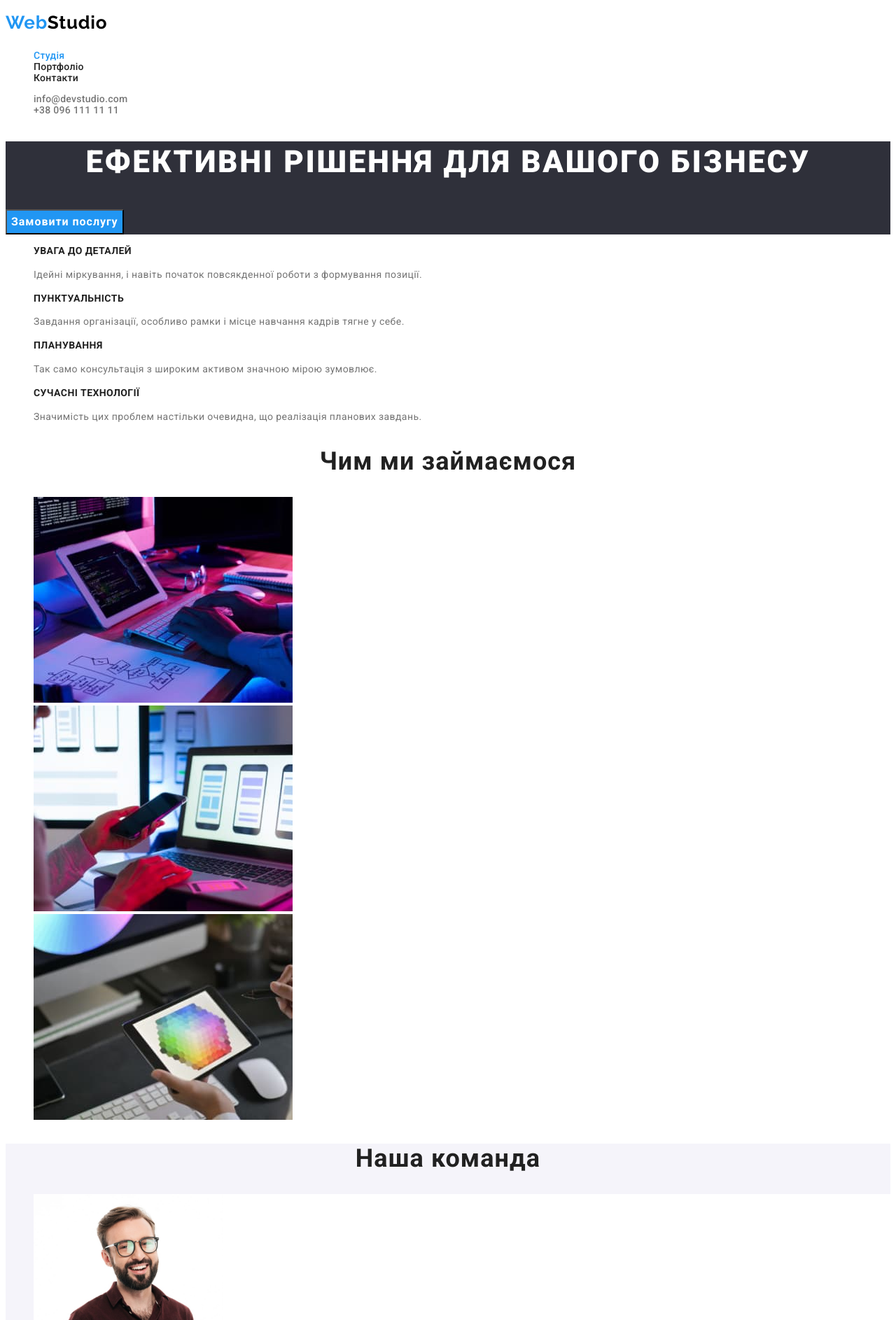
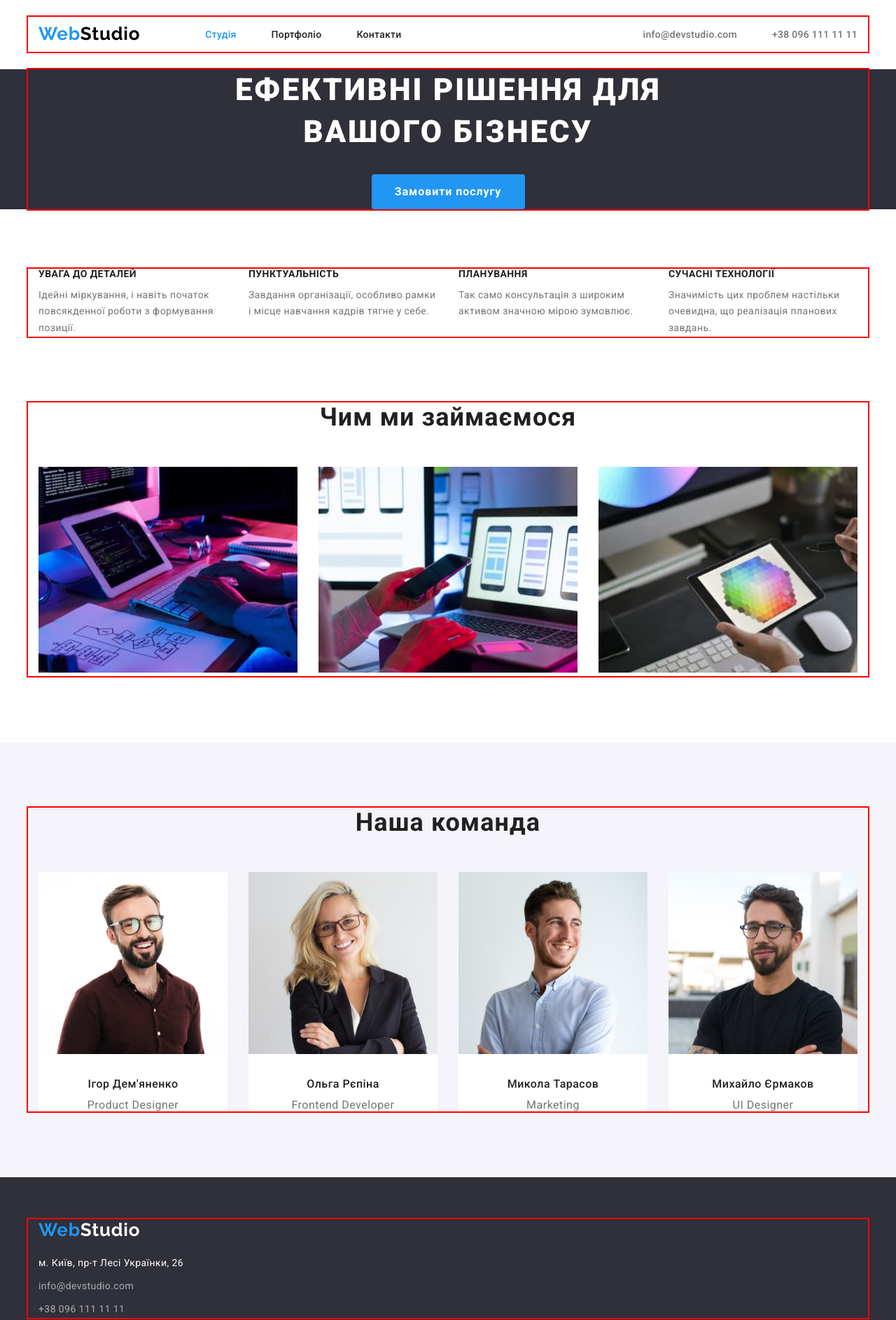
Before and after one commit to MaksymKonin/goit-markup-hw-03, a plain HTML site: page index.html in a window 1280 px wide. Shown: the top 1886 px of the page at 70% size. Drawn offline with nearby package versions, Linux system fonts and the light colour scheme.

Commit message:
індекс+портфоліо частково позиціювання

```diff
--- a/css/styles.css
+++ b/css/styles.css
@@ -1,12 +1,38 @@
 :root {
   --top-text-color: #212121;
   --text-color: #757575;
+  --second-text-color: #ffffff;
   --accent-color: #2196f3;
+  --btn-background: ;
+}
+
+p,
+h1,
+h2,
+h3,
+h4,
+h5,
+h6 {
+  margin: 0;
+}
+
+ul,
+ol {
+  margin: 0;
+  padding-left: 0;
 }
 
 body {
   font-family: "Roboto", sans-serif;
-  background: #ffffff;
+  background: var(--second-text-color);
+}
+
+.container {
+  width: 1200px;
+  padding-left: 15px;
+  padding-right: 15px;
+  margin: 0 auto;
+  outline: 2px solid red;
 }
 
 .list {
@@ -16,8 +42,22 @@ body {
 .link {
   text-decoration: none;
 }
+
+.flex-container {
+  display: flex;
+  align-items: center;
+}
+
 /* -------------HEADER------------- */
 .header {
+  border-bottom: 1px solid #ececec;
+  padding-top: 24px;
+  padding-bottom: 24px;
+}
+
+.header-nav {
+  display: flex;
+  align-items: center;
 }
 
 .header-logo {
@@ -27,19 +67,32 @@ body {
   line-height: 1.92;
   letter-spacing: 0.03em;
   color: var(--accent-color);
+  margin-right: 93px;
 }
 
 .header-word {
   color: #000000;
 }
 
-.header-list {
+.header-list,
+.header-list-contacts {
+  display: flex;
+  gap: 50px;
+}
+.header-list-contacts {
+  margin-left: auto;
+}
+.header-item {
+}
+
+.header-link,
+.header-contacts-link {
   font-weight: 500;
   font-size: 14px;
   line-height: 1.14;
   letter-spacing: 0.02em;
-}
-.header-item {
+  padding-top: 32px;
+  padding-bottom: 32px;
 }
 
 .header-link {
@@ -65,16 +118,18 @@ body {
 
 .hero {
   background: #2f303a;
+  text-align: center;
 }
 
 .hero-title {
+  margin: 0 auto 30px auto;
+  max-width: 696px;
   font-weight: 900;
   font-size: 44px;
   line-height: 1.36;
-  text-align: center;
   letter-spacing: 0.06em;
   text-transform: uppercase;
-  color: #ffffff;
+  color: var(--second-text-color);
 }
 
 .hero-btn {
@@ -82,12 +137,15 @@ body {
   font-weight: 700;
   font-size: 16px;
   line-height: 1.88;
-  align-items: center;
   text-align: center;
   letter-spacing: 0.06em;
   cursor: pointer;
-  color: #ffffff;
-  background: #2196f3;
+  border-color: transparent;
+  border-radius: 4px;
+  color: var(--second-text-color);
+  background: var(--accent-color);
+  min-width: 219px;
+  height: 50px;
 }
 
 .hero-btn:focus,
@@ -110,7 +168,23 @@ body {
   margin: -1px;
 }
 
+.features {
+  padding-top: 85px;
+  padding-bottom: 94px;
+}
+
+.features-list {
+  display: flex;
+  gap: 30px;
+  justify-content: center;
+  align-items: flex-start;
+}
+.features-item {
+  width: 270px;
+}
+
 .features-heading {
+  margin-bottom: 10px;
   font-size: 14px;
   line-height: 1.14;
   letter-spacing: 0.03em;
@@ -126,26 +200,43 @@ body {
 }
 
 /* -------------ACTIVITY------------- */
+.activity {
+  padding-bottom: 94px;
+}
 
 .activity-title,
 .team-title {
+  margin-bottom: 50px;
   font-size: 36px;
   line-height: 1.17;
   text-align: center;
   letter-spacing: 0.03em;
   color: var(--top-text-color);
 }
-
+.activity-list {
+  gap: 30px;
+  width: calc((100%-60px) / 3);
+  justify-content: space-between;
+}
 /* -------------TEAM------------- */
 .team {
+  padding-top: 94px;
+  padding-bottom: 94px;
   background: #f5f4fa;
 }
 
+.team-list {
+  gap: 30px;
+  width: calc((100%-60px) / 3);
+  justify-content: space-between;
+}
+
 .team-item {
-  background: #ffffff;
+  background: var(--second-text-color);
 }
 
 .team-heading {
+  margin-top: 30px;
   font-weight: 500;
   font-size: 16px;
   line-height: 1.19x;
@@ -155,6 +246,7 @@ body {
 }
 
 .team-text {
+  margin-top: 10px;
   font-size: 16px;
   line-height: 1.19;
   text-align: center;
@@ -164,10 +256,14 @@ body {
 /* -------------FOOTER------------- */
 
 .footer {
+  padding-top: 60px;
+  padding-bottom: 60px;
   background: #2f303a;
 }
 
 .footer-logo {
+  display: block;
+  margin-bottom: 20px;
   font-family: "Raleway", sans-serif;
   font-weight: 700;
   font-size: 26px;
@@ -177,12 +273,7 @@ body {
 }
 
 .footer-word {
-  color: #ffffff;
-}
-
-.footer-list {
-}
-.list {
+  color: var(--second-text-color);
 }
 
 .footer-item {
@@ -191,10 +282,15 @@ body {
   font-size: 14px;
   line-height: 1.71;
   letter-spacing: 0.03em;
+  margin-bottom: 9px;
+}
+
+.footer-item:last-child {
+  margin-bottom: 0;
 }
 
 .footer-address {
-  color: #ffffff;
+  color: var(--second-text-color);
 }
 
 .footer-contacts {
@@ -212,13 +308,19 @@ body {
 
 /* -------------GALLERY------------- */
 .gallery {
+  padding-top: 94px;
+  padding-bottom: 94px;
 }
 .gallery-title {
 }
 .gallery-items {
+  justify-content: center;
+  gap: 8px;
 }
 
 .gallery-btn {
+  padding: 6 22;
+  margin-bottom: 50px;
   font-family: inherit;
   font-weight: 500;
   font-size: 16px;
@@ -226,17 +328,22 @@ body {
   text-align: center;
   letter-spacing: 0.03em;
   cursor: pointer;
+  border-color: transparent;
+  border-radius: 4px;
   color: var(--top-text-color);
   background: #f5f4fa;
 }
 
 .gallery-btn:focus,
 .gallery-btn:hover {
-  color: #ffffff;
-  background: #2196f3;
+  color: var(--second-text-color);
+  background: var(--accent-color);
 }
 
 .gallery-list {
+  display: flex;
+  flex-wrap: wrap;
+  gap: 30px;
 }
 
 .gallery-heading:hover,
@@ -245,9 +352,11 @@ body {
 }
 
 .gallery-item {
+  /* width: calc((100%-60px) / 3); */
 }
 
 .gallery-heading {
+  margin-top: 20px;
   font-weight: 700;
   font-size: 18px;
   line-height: 2;
@@ -256,6 +365,7 @@ body {
 }
 
 .gallery-text {
+  margin-top: 4px;
   font-size: 16px;
   line-height: 1.88;
   letter-spacing: 0.03em;
--- a/index.html
+++ b/index.html
@@ -11,11 +11,19 @@
       href="https://fonts.googleapis.com/css2?family=Raleway:wght@700&family=Roboto:wght@400;500;700;900&display=swap"
       rel="stylesheet"
     />
+    <link
+      rel="stylesheet"
+      href="https://cdnjs.cloudflare.com/ajax/libs/modern-normalize/1.1.0/modern-normalize.min.css"
+      integrity="sha512-wpPYUAdjBVSE4KJnH1VR1HeZfpl1ub8YT/NKx4PuQ5NmX2tKuGu6U/JRp5y+Y8XG2tV+wKQpNHVUX03MfMFn9Q=="
+      crossorigin="anonymous"
+      referrerpolicy="no-referrer"
+    />
     <link rel="stylesheet" href="./css/styles.css" />
   </head>
   <body>
     <header class="header">
-      <nav>
+      <div class="container flex-container">
+        <nav class="header-nav">
           <a class="header-logo link" href="./index.html" lang="en"
             >Web<span class="header-word">Studio</span>
           </a>
@@ -31,9 +39,11 @@
             </li>
           </ul>
         </nav>
-      <ul class="header-list list">
-        <li class="header-item">
-          <a class="header-contacts-link link" href="mailto:info@devstudio.com"
+        <ul class="header-list-contacts list">
+          <li class="header-contacts">
+            <a
+              class="header-contacts-link link"
+              href="mailto:info@devstudio.com"
               >info@devstudio.com</a
             >
           </li>
@@ -43,47 +53,53 @@
             >
           </li>
         </ul>
+      </div>
     </header>
     <main>
       <section class="hero">
+        <div class="container">
           <h1 class="hero-title">Ефективні рішення для вашого бізнесу</h1>
           <button class="hero-btn" type="button">Замовити послугу</button>
+        </div>
       </section>
       <section class="features">
+        <div class="container">
           <h2 class="features-title visually-hidden">Особливості студії</h2>
-        <ul class="features-list list">
-          <li>
+          <ul class="features-list list flex-container">
+            <li class="features-item">
               <h3 class="features-heading">Увага до деталей</h3>
               <p class="features-text">
                 Ідейні міркування, і навіть початок повсякденної роботи з
                 формування позиції.
               </p>
             </li>
-          <li>
+            <li class="features-item">
               <h3 class="features-heading">Пунктуальність</h3>
               <p class="features-text">
-              Завдання організації, особливо рамки і місце навчання кадрів тягне
-              у себе.
+                Завдання організації, особливо рамки і місце навчання кадрів
+                тягне у себе.
               </p>
             </li>
-          <li>
+            <li class="features-item">
               <h3 class="features-heading">Планування</h3>
               <p class="features-text">
                 Так само консультація з широким активом значною мірою зумовлює.
               </p>
             </li>
-          <li>
+            <li class="features-item">
               <h3 class="features-heading">Сучасні технології</h3>
               <p class="features-text">
-              Значимість цих проблем настільки очевидна, що реалізація планових
-              завдань.
+                Значимість цих проблем настільки очевидна, що реалізація
+                планових завдань.
               </p>
             </li>
           </ul>
+        </div>
       </section>
       <section class="activity">
+        <div class="container">
           <h2 class="activity-title">Чим ми займаємося</h2>
-        <ul class="activity-list list">
+          <ul class="activity-list list flex-container">
             <li>
               <img
                 src="./images/img-work1.jpg"
@@ -109,10 +125,12 @@
               />
             </li>
           </ul>
+        </div>
       </section>
       <section class="team">
+        <div class="container">
           <h2 class="team-title">Наша команда</h2>
-        <ul class="team-list list">
+          <ul class="team-list list flex-container">
             <li class="team-item">
               <img
                 src="./images/product-designer.jpg"
@@ -154,10 +172,12 @@
               <p class="team-text" lang="en">UI Designer</p>
             </li>
           </ul>
+        </div>
       </section>
     </main>
 
     <footer class="footer">
+      <div class="container">
         <a class="footer-logo link" href="./index.html" lang="en"
           >Web<span class="footer-word">Studio</span>
         </a>
@@ -184,6 +204,7 @@
             </li>
           </ul>
         </address>
+      </div>
     </footer>
   </body>
 </html>
```
Also changed, not shown: portfolio.html (+29 -8 lines). Lines whose indentation alone changed are shown as unchanged.
